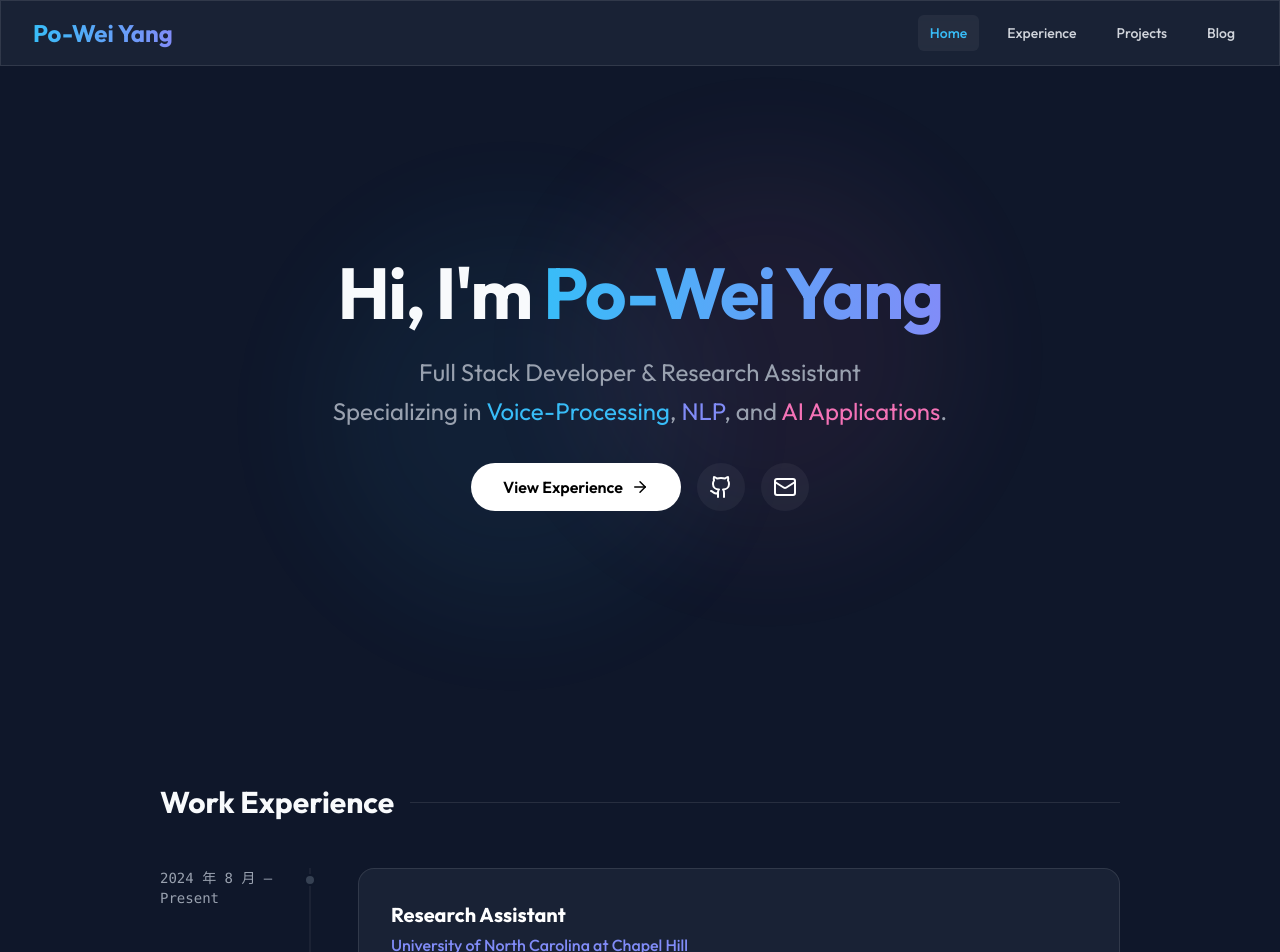
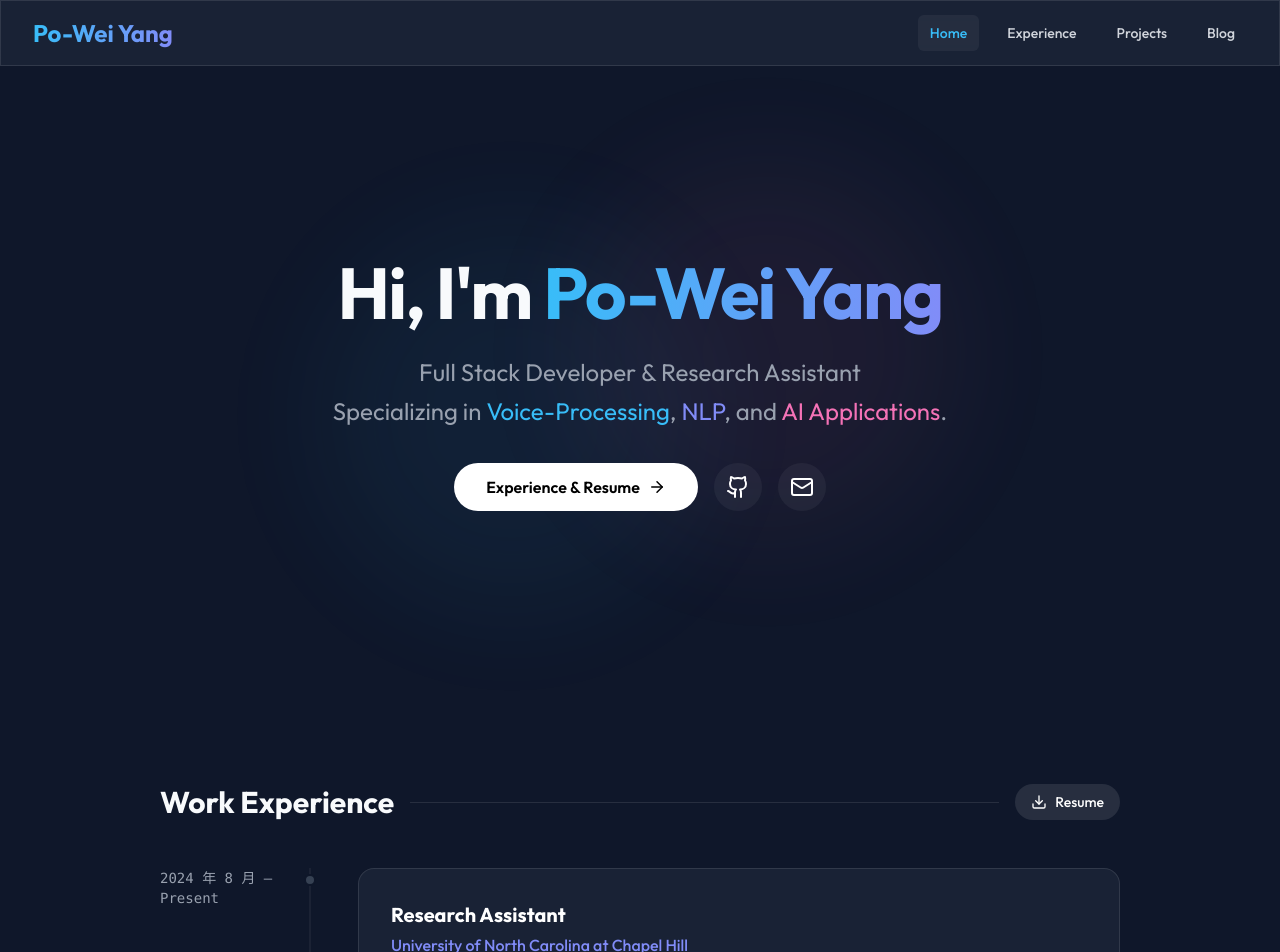
Before and after one commit to Paulyang80/Paulyang80.github.io, a Next.js app: page / in a window 1280 px wide. Shown: the top 952 px of the page. Built offline with nearby package versions, Linux system fonts and the light colour scheme.

Commit message:
feat: Add resume download link to experience section and simplify GitHub Actions deployment to use npm.

```diff
--- a/src/components/home/ExperienceSection.tsx
+++ b/src/components/home/ExperienceSection.tsx
@@ -1,11 +1,23 @@
 import { RESUME_DATA } from "@/data/resume";
+import { Download } from "lucide-react";
 
 export function ExperienceSection() {
   return (
     <section className="py-20 px-4 sm:px-6 lg:px-8 max-w-5xl mx-auto">
-      <div className="flex items-center gap-4 mb-12">
-        <h2 className="text-3xl font-bold">Work Experience</h2>
-        <div className="h-px bg-white/10 flex-grow"></div>
+      <div className="flex items-center justify-between mb-12">
+        <div className="flex items-center gap-4 flex-grow">
+          <h2 className="text-3xl font-bold">Work Experience</h2>
+          <div className="h-px bg-white/10 flex-grow hidden sm:block"></div>
+        </div>
+        <a
+          href="https://drive.google.com/drive/folders/1igF_AdzoFwarnZpm26BtXmFkgNDTdAp-?usp=drive_link"
+          target="_blank"
+          rel="noopener noreferrer"
+          className="ml-4 px-4 py-2 rounded-full bg-white/10 hover:bg-white/20 text-white text-sm font-medium transition-colors flex items-center gap-2"
+        >
+          <Download size={16} />
+          <span>Resume</span>
+        </a>
       </div>
 
       <div className="space-y-12">
--- a/src/components/home/Hero.tsx
+++ b/src/components/home/Hero.tsx
@@ -25,7 +25,7 @@ export function Hero() {
             href="/experience"
             className="px-8 py-3 rounded-full bg-white text-black font-semibold hover:bg-gray-200 transition-colors flex items-center gap-2"
           >
-            View Experience <ArrowRight size={18} />
+            Experience & Resume <ArrowRight size={18} />
           </Link>
 
           <div className="flex items-center gap-4">
```
